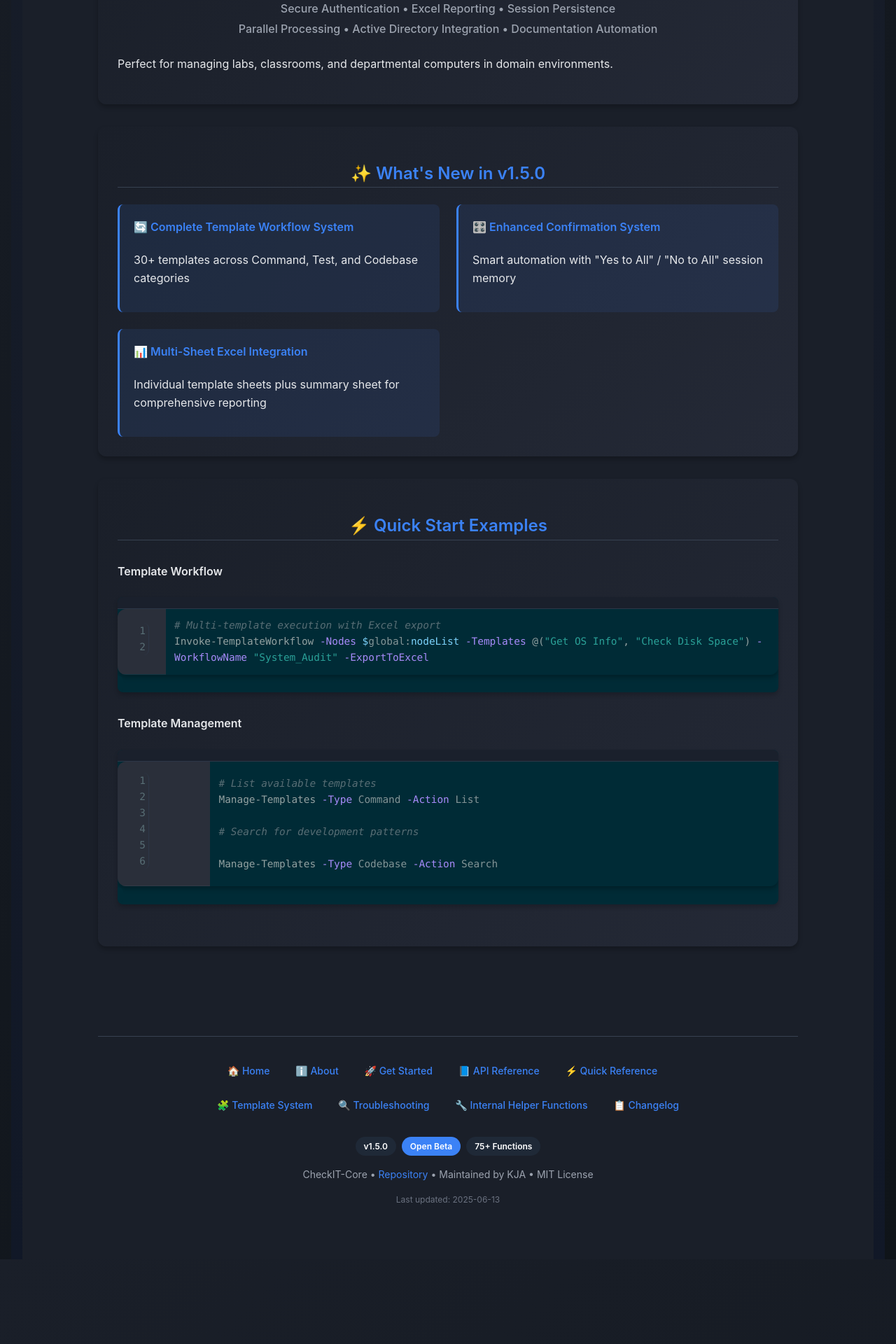
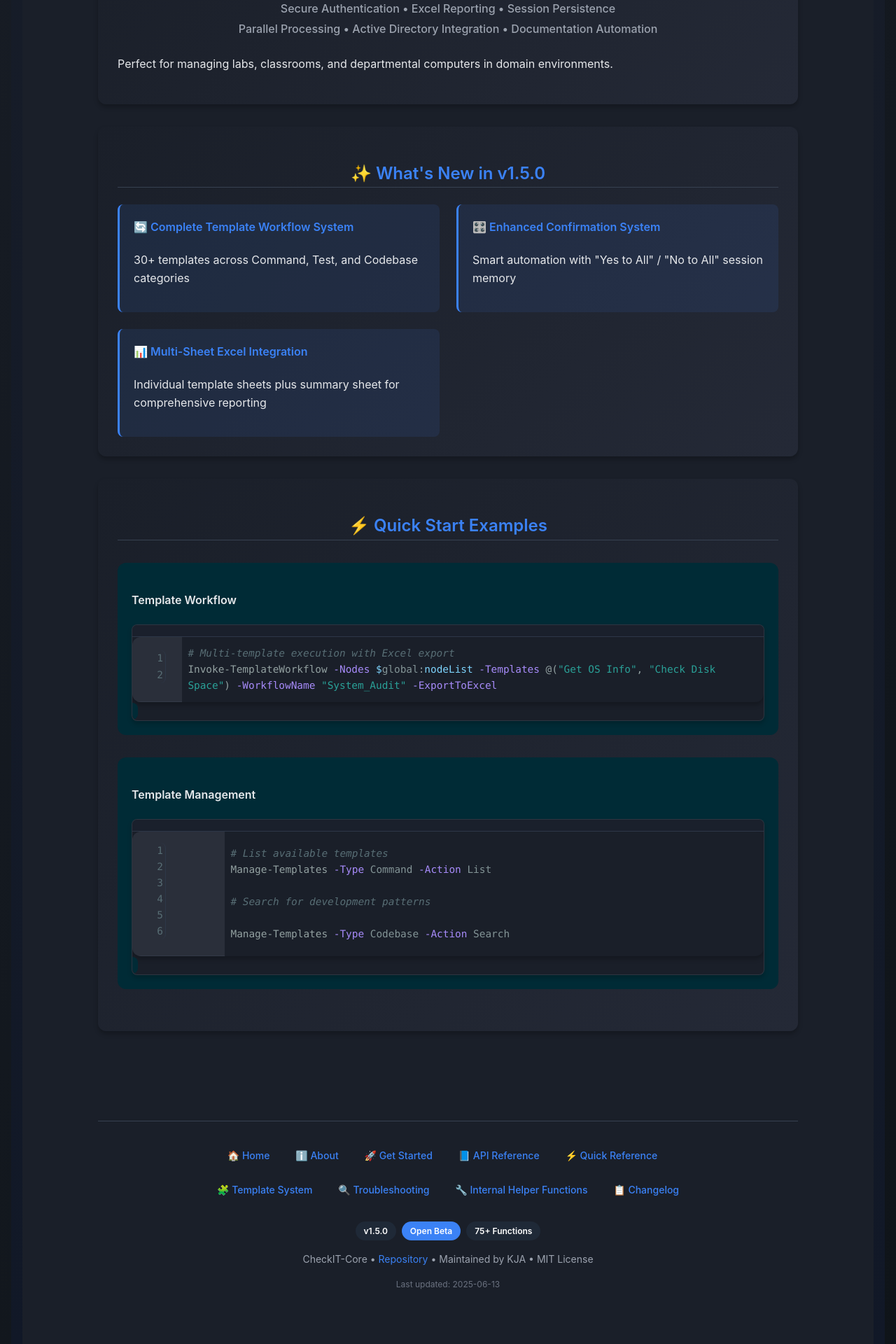
Before and after one commit to nyantoasty/CheckIT-Documentation, a Jekyll site: the page built from index.md, in a window 1280 px wide. Shown: the part 1431-3351 px from the top of the page at 70% size. Built offline with Jekyll 4.4.1, drawn with Linux system fonts in a browser that asks for light colours; before the commit the page ends 3230 px from its top, so only the background shows below that.

Commit message:
Padding and div adjustments

```diff
--- a/assets/js/code-blocks.js
+++ b/assets/js/code-blocks.js
@@ -1,6 +1,5 @@
-// Enhanced code block functionality
 document.addEventListener('DOMContentLoaded', function() {
-  // Set language attribute for syntax highlighting
+  // Select all code blocks
   const codeBlocks = document.querySelectorAll('div.highlight');
 
   codeBlocks.forEach(function(block) {
@@ -16,12 +15,20 @@
     }
 
     // Set data attribute
-    block.setAttribute('data-language', language);
+    block.setAttribute('data-language', language.toUpperCase());
 
-    // Create copy button with better text
+    // Wrap in code-example container if it's not already wrapped
+    if (!block.parentElement.classList.contains('code-example')) {
+      const wrapper = document.createElement('div');
+      wrapper.className = 'code-example';
+      block.parentNode.insertBefore(wrapper, block);
+      wrapper.appendChild(block);
+    }
+
+    // Create copy button
     const copyButton = document.createElement('button');
     copyButton.className = 'copy-button';
-    copyButton.innerHTML = '<span>Copy</span>';
+    copyButton.innerHTML = 'Copy';
 
     copyButton.addEventListener('click', function() {
       // Get code without line numbers
@@ -32,26 +39,25 @@
 
       // Copy to clipboard
       navigator.clipboard.writeText(code).then(function() {
-        copyButton.innerHTML = '<span>Copied!</span>';
+        copyButton.innerHTML = 'Copied!';
         copyButton.classList.add('copied');
 
         setTimeout(function() {
-          copyButton.innerHTML = '<span>Copy</span>';
+          copyButton.innerHTML = 'Copy';
           copyButton.classList.remove('copied');
         }, 2000);
       })
       .catch(function(err) {
         console.error('Failed to copy: ', err);
-        copyButton.innerHTML = '<span>Error!</span>';
+        copyButton.innerHTML = 'Error!';
 
         setTimeout(function() {
-          copyButton.innerHTML = '<span>Copy</span>';
+          copyButton.innerHTML = 'Copy';
         }, 2000);
       });
     });
 
-    // Position the button in the language bar
-    const languageBar = block.querySelector(':scope > pre');
-    block.insertBefore(copyButton, languageBar);
+    // Add the button to the language header
+    block.insertBefore(copyButton, block.firstChild);
   });
 });
--- a/assets/style.css
+++ b/assets/style.css
@@ -759,73 +759,82 @@
  * CODE BLOCK ENHANCEMENTS
  ***********************************/
 
-/* Code block container with proper spacing */
-.highlight {
-  margin: 1.5rem 0 2rem;
-  position: relative;
-  border-radius: 0.5rem;
-  overflow: hidden;
-  background: #1a1f29; /* Changed to match the dark gray background */
-  box-shadow: 0 4px 6px rgba(0, 0, 0, 0.2);
-  border: 1px solid rgba(95, 105, 119, 0.3); /* Slightly lighter border */
+/* Outer teal container */
+.code-example {
+  background: #002b36 !important; /* Dark teal background */
+  border-radius: 0.75rem !important;
+  margin: 2rem 0 !important;
+  padding: 1.25rem !important;
+  position: relative !important;
 }
 
-/* Better code content spacing - expanded to fill container */
-.highlight pre {
-  padding: 0.75rem !important;
+/* Inner gray code block floating on top */
+.highlight {
   margin: 0 !important;
-  overflow-x: auto !important;
-  background: transparent !important;
+  position: relative !important;
+  border-radius: 0.5rem !important;
+  overflow: hidden !important;
+  background: #1a1f29 !important; /* Gray code block background */
+  box-shadow: 0 4px 6px rgba(0, 0, 0, 0.2) !important;
+  border: 1px solid rgba(95, 105, 119, 0.3) !important;
 }
 
 /* Language label for code blocks */
 .highlight::before {
   content: attr(data-language);
   display: block;
-  background: #1a202c;
-  color: #cbd5e0;
-  padding: 0.5rem 1rem;
-  font-size: 0.75rem;
-  font-weight: 600;
-  letter-spacing: 0.025em;
-  text-transform: uppercase;
-  border-bottom: 1px solid #2d3748;
+  background: #1a202c !important;
+  color: #cbd5e0 !important;
+  padding: 0.5rem 1rem !important;
+  font-size: 0.75rem !important;
+  font-weight: 600 !important;
+  letter-spacing: 0.025em !important;
+  text-transform: uppercase !important;
+  border-bottom: 1px solid #2d3748 !important;
 }
 
-/* Line numbers styling - reduced spacing */
+/* Code content container */
+.highlight pre {
+  padding: 0.75rem 0.5rem !important; /* Reduced horizontal padding */
+  margin: 0 !important;
+  background: transparent !important;
+  overflow-x: auto !important;
+}
+
+/* Line numbers styling - tighter spacing */
 .highlight .lineno {
   color: #586e75 !important;
-  display: inline-block;
-  padding: 0 0.25rem 0 0 !important; /* Further reduced padding */
-  margin-right: 0.25rem !important; /* Reduced margin to move text closer */
+  display: inline-block !important;
+  padding: 0 0.2rem 0 0.5rem !important; /* Adjusted padding */
+  margin-right: 0.2rem !important; /* Reduced margin */
   border-right: 1px solid #2d3748 !important;
-  text-align: right;
-  min-width: 1.25rem !important; /* Minimal width for numbers */
-  user-select: none;
+  text-align: right !important;
+  min-width: 1rem !important; /* Minimized width */
+  user-select: none !important;
+}
+
+/* Move code text closer to line numbers */
+.highlight code {
+  padding-left: 0 !important;
+  margin-left: 0 !important;
 }
 
 /* Improved copy button positioning */
 .copy-button {
-  position: absolute;
-  top: 0.375rem;
-  right: 0.5rem;
-  background: rgba(45, 55, 72, 0.6);
-  color: #e2e8f0;
-  border: none;
-  border-radius: 0.25rem;
-  padding: 0.25rem 0.75rem;
-  font-size: 0.75rem;
-  font-weight: 600;
-  cursor: pointer;
-  transition: all 0.2s;
-  z-index: 10;
-  opacity: 0.8;
-}
-
-.copy-button:hover {
-  background: rgba(66, 153, 225, 0.8);
-  opacity: 1;
-  color: white;
+  position: absolute !important;
+  top: 0.375rem !important;
+  right: 0.5rem !important;
+  background: rgba(45, 55, 72, 0.6) !important;
+  color: #e2e8f0 !important;
+  border: none !important;
+  border-radius: 0.25rem !important;
+  padding: 0.25rem 0.75rem !important;
+  font-size: 0.75rem !important;
+  font-weight: 600 !important;
+  cursor: pointer !important;
+  transition: all 0.2s !important;
+  z-index: 10 !important;
+  opacity: 0.8 !important;
 }
 
 /* Remove ALL extra containers and backgrounds */
@@ -841,23 +850,12 @@
   padding: 0 !important;
 }
 
-/* Remove the previous highlight margin that created the blue rectangle */
-.highlight {
-  margin: 1.5rem 0 !important;
-}
-
-/* Ensure code text is closer to line numbers */
-.highlight code {
+/* Fix code text spacing */
+.highlight .code {
   padding-left: 0 !important;
 }
 
-/* Ensure the code example has no extra margins */
-.code-example {
-  margin: 2rem 0;
-  background: transparent !important;
+/* Code element spacing */
+pre code {
+  white-space: pre !important;
 }
-
-/* Make sure preformatted text fits correctly */
-pre {
-  margin: 0 !important;
-}
```
